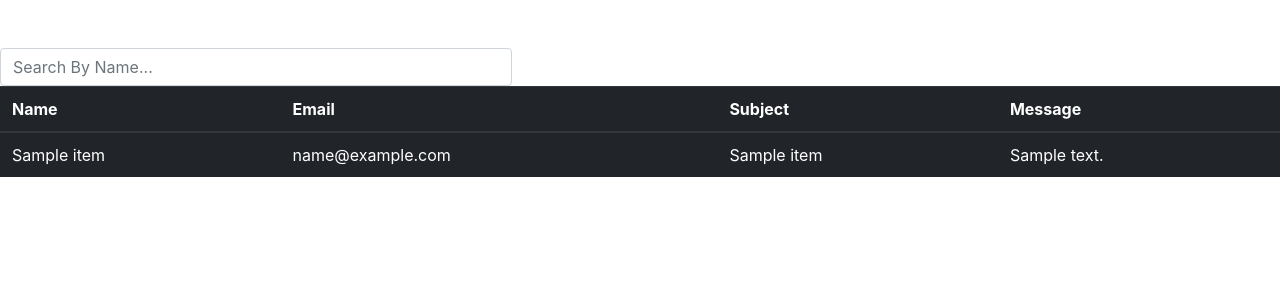
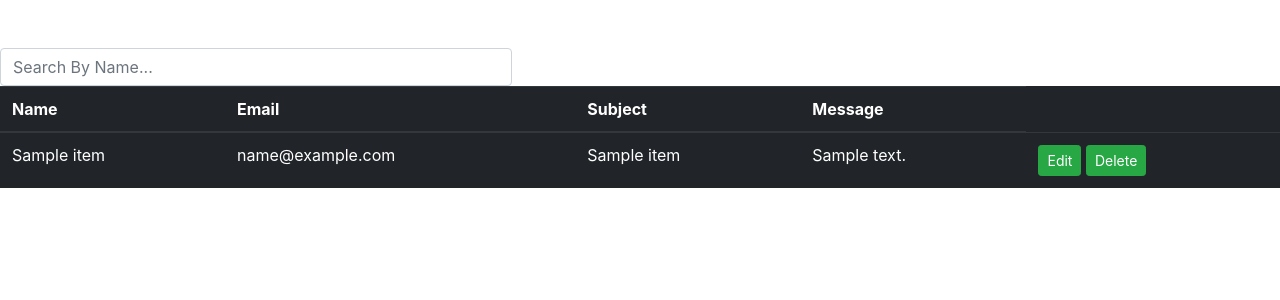
Before and after one commit to pjgit2/pgm, a Python web app: template templates/admin.html in a window 1280 px wide. Shown: the part 56-356 px from the top of the page. Run offline with Jinja, Linux system fonts and the light colour scheme; the template is opened without the code that fills it: most values are stand-ins (such as "Sample title", 1, 10 or a date in 2020); some libraries are stand-ins or nearby versions.

Commit message:
including Edit & Delete buttons in conjunction with flask template & bootstrap

```diff
--- a/templates/admin.html
+++ b/templates/admin.html
@@ -87,6 +87,14 @@
                 <td>{{ item.email }}</td>
                 <td>{{ item.subject }}</td>
                 <td>{{ item.message }}</td>
+                <td>
+                    <a href="{{ url_for('edit', item_id=item_key) }}">
+                        <input type="submit" class="btn btn-sm btn-success" value="Edit"
+                    </a>
+                    <a href="{{ url_for('delete', item_id=item_key) }}">
+                        <input type="submit" class="btn btn-sm btn-success" value="Delete"
+                    </a>
+                </td>
             </tr>
             {% endfor %}
         </tbody>
```
